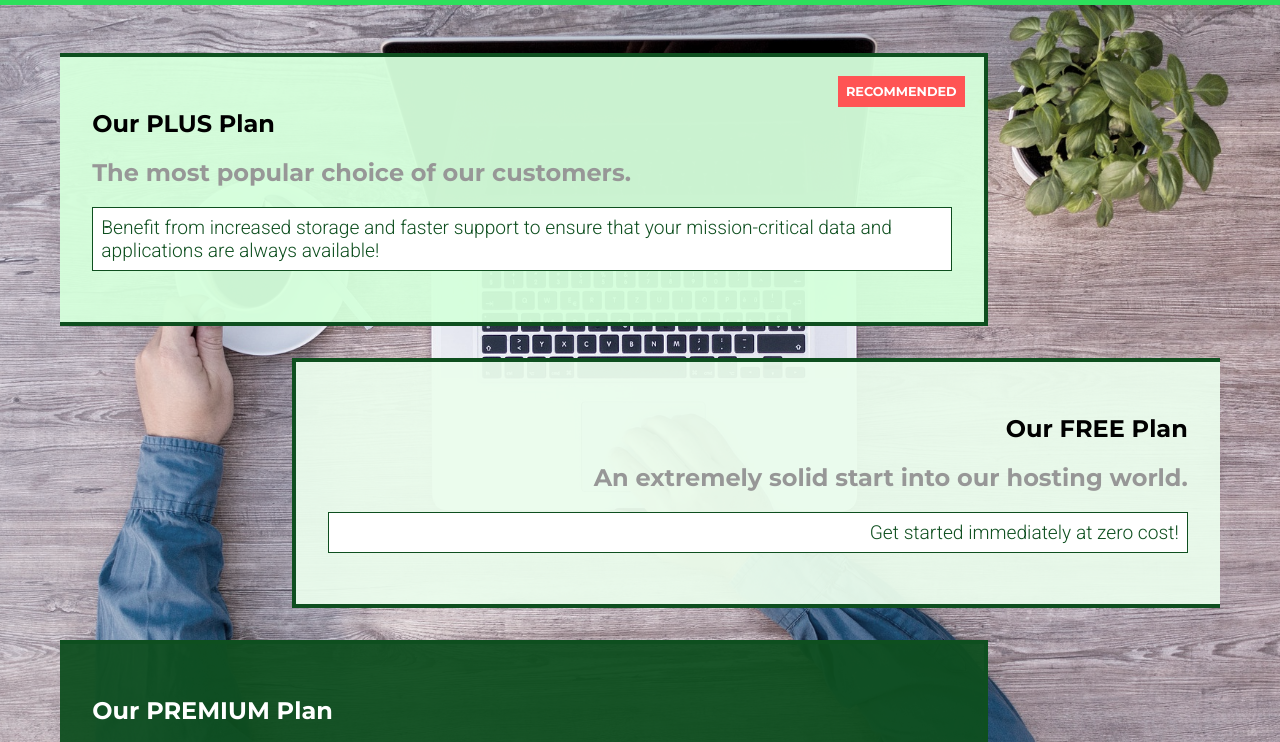
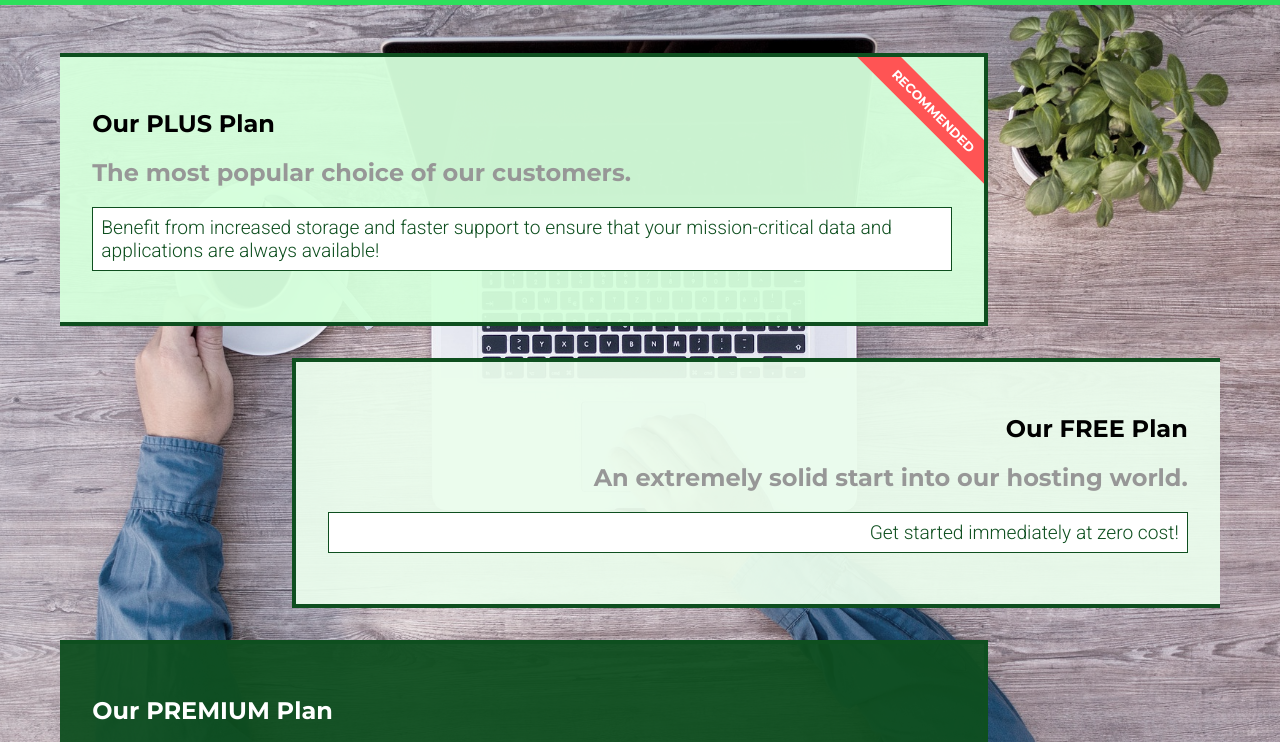
Before and after one commit to firattale/Hosting-Web-Page, a plain HTML site: page packages/index.html in a window 1280 px wide. Shown: the part 51-793 px from the top of the page. Drawn offline with Linux system fonts and the light colour scheme.

Commit message:
Change the recommended badge display

```diff
--- a/packages/packages.css
+++ b/packages/packages.css
@@ -17,6 +17,7 @@ main {
   border: 4px solid #0e4f1f;
   border-left: none;
   position: relative;
+  overflow: hidden;
 }
 
 .package:hover,
@@ -35,13 +36,17 @@ main {
 
 .package__badge {
   position: absolute;
-  top: 0;
+  top: 1rem;
   right: 0;
-  margin: 1.2rem;
+  margin: 0;
   font-size: 0.8rem;
   color: white;
   background: #ff5454;
   padding: 0.5rem;
+  transform: rotateZ(45deg) translateX(3rem) translateY(-1rem);
+  transform-origin: center;
+  width: 12rem;
+  text-align: center;
 }
 
 .package__subtitle {
```
